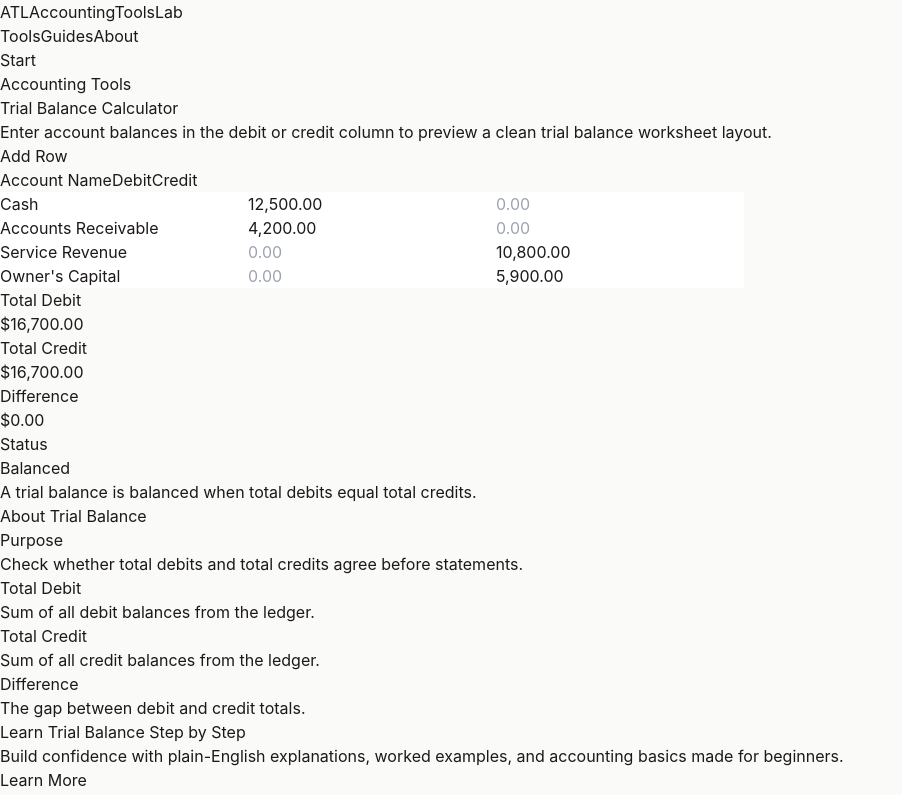
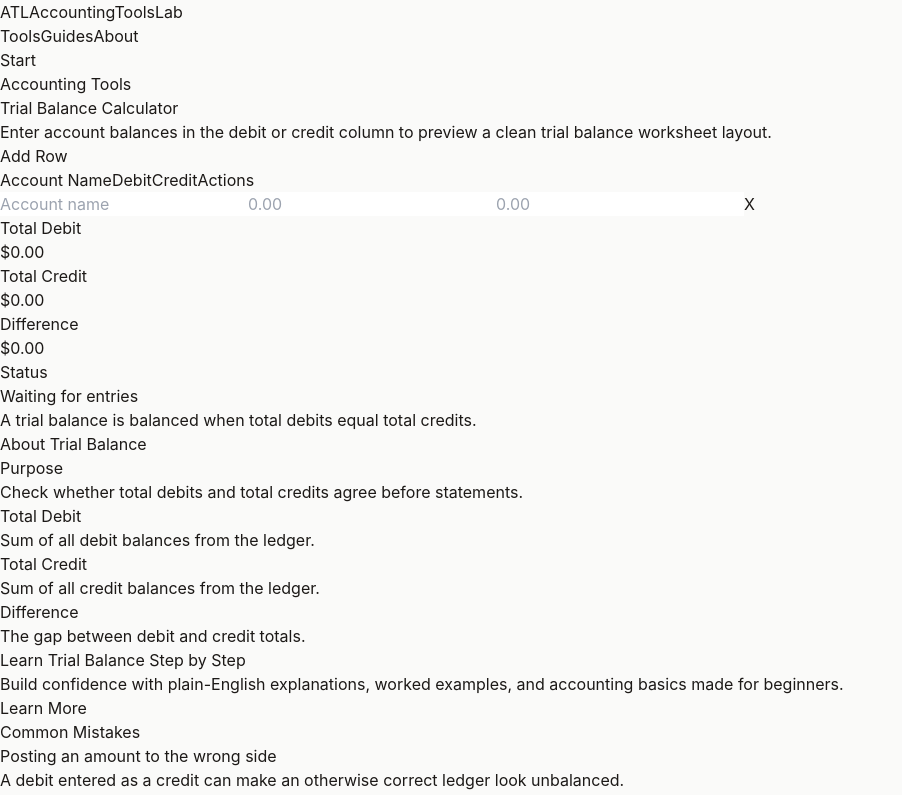
Before and after one commit to LOWJQ/AccountingToolsLab, a Next.js app: page /tools/trial-balance-calculator in a window 1280 px wide. Shown: the top 795 px of the page, without its empty margins (0-902 px from the left). Built offline with nearby package versions, Linux system fonts and the light colour scheme.

Commit message:
Improve trial balance empty state

```diff
--- a/components/calculators/TrialBalanceCalculator.tsx
+++ b/components/calculators/TrialBalanceCalculator.tsx
@@ -1,8 +1,18 @@
-const trialBalanceRows = [
-  { accountName: "Cash", debit: "12,500.00", credit: "" },
-  { accountName: "Accounts Receivable", debit: "4,200.00", credit: "" },
-  { accountName: "Service Revenue", debit: "", credit: "10,800.00" },
-  { accountName: "Owner's Capital", debit: "", credit: "5,900.00" }
+"use client";
+
+import { useMemo, useState } from "react";
+import { calculateTrialBalance } from "@/lib/calculators/trial-balance";
+import type { TrialBalanceRow } from "@/lib/calculators/trial-balance";
+
+type EditableTrialBalanceRow = {
+  id: string;
+  accountName: string;
+  debit: string;
+  credit: string;
+};
+
+const initialRows: EditableTrialBalanceRow[] = [
+  { id: "row-1", accountName: "", debit: "", credit: "" }
 ];
 
 const facts = [
@@ -47,6 +57,22 @@ const mistakes = [
   }
 ];
 
+function parseAmount(value: string): number {
+  if (value.trim() === "") {
+    return 0;
+  }
+
+  const amount = Number(value);
+  return Number.isFinite(amount) && amount >= 0 ? amount : 0;
+}
+
+function formatMoney(value: number): string {
+  return new Intl.NumberFormat("en", {
+    style: "currency",
+    currency: "USD"
+  }).format(value);
+}
+
 function SummaryCard({
   label,
   value,
@@ -71,7 +97,114 @@ function SummaryCard({
   );
 }
 
+function getStatus({
+  totalDebit,
+  totalCredit,
+  isBalanced
+}: {
+  totalDebit: number;
+  totalCredit: number;
+  isBalanced: boolean;
+}) {
+  if (totalDebit === 0 && totalCredit === 0) {
+    return {
+      label: "Waiting for entries",
+      cardClass: "border-stone-200 bg-stone-50",
+      labelClass: "text-stone-600",
+      badgeClass: "bg-white text-stone-600 ring-stone-200"
+    };
+  }
+
+  if (isBalanced) {
+    return {
+      label: "Balanced",
+      cardClass: "border-emerald-100 bg-emerald-50",
+      labelClass: "text-emerald-700",
+      badgeClass: "bg-white text-emerald-700 ring-emerald-100"
+    };
+  }
+
+  return {
+    label: "Unbalanced",
+    cardClass: "border-rose-100 bg-rose-50",
+    labelClass: "text-rose-700",
+    badgeClass: "bg-white text-rose-700 ring-rose-100"
+  };
+}
+
 export function TrialBalanceCalculator() {
+  const [rows, setRows] = useState<EditableTrialBalanceRow[]>(initialRows);
+
+  const calculationRows = useMemo<TrialBalanceRow[]>(
+    () =>
+      rows.map((row) => ({
+        id: row.id,
+        accountName: row.accountName,
+        debit: parseAmount(row.debit),
+        credit: parseAmount(row.credit)
+      })),
+    [rows]
+  );
+
+  const result = useMemo(() => calculateTrialBalance(calculationRows), [calculationRows]);
+  const status = getStatus(result);
+
+  function updateRow(
+    id: string,
+    field: keyof Omit<EditableTrialBalanceRow, "id">,
+    value: string
+  ) {
+    if ((field === "debit" || field === "credit") && value.includes("-")) {
+      return;
+    }
+
+    setRows((currentRows) =>
+      currentRows.map((row) => {
+        if (row.id !== id) {
+          return row;
+        }
+
+        if (field === "debit") {
+          return {
+            ...row,
+            debit: value,
+            credit: value === "" ? row.credit : ""
+          };
+        }
+
+        if (field === "credit") {
+          return {
+            ...row,
+            credit: value,
+            debit: value === "" ? row.debit : ""
+          };
+        }
+
+        return {
+          ...row,
+          accountName: value
+        };
+      })
+    );
+  }
+
+  function addRow() {
+    const id = `row-${Date.now()}`;
+    setRows((currentRows) => [
+      ...currentRows,
+      {
+        id,
+        accountName: "",
+        debit: "",
+        credit: ""
+      }
+    ]);
+  }
+
+  function removeRow(id: string) {
+    setRows((currentRows) => currentRows.filter((row) => row.id !== id));
+  }
+
   return (
     <div className="flex flex-col gap-8">
       <section className="rounded-[2rem] border border-stone-200 bg-white p-5 shadow-[0_18px_60px_rgba(15,23,42,0.06)] sm:p-8 lg:p-10">
@@ -88,60 +221,93 @@ export function TrialBalanceCalculator() {
           <button
             type="button"
             className="inline-flex h-11 items-center justify-center rounded-full bg-slate-700 px-5 text-sm font-semibold text-white shadow-sm transition hover:bg-slate-800"
+            onClick={addRow}
           >
             Add Row
           </button>
         </div>
 
         <div className="mt-8 overflow-x-auto">
-          <div className="min-w-[720px]">
-            <div className="grid grid-cols-[1.4fr_1fr_1fr] gap-3 px-1 pb-3 text-xs font-semibold uppercase tracking-wide text-stone-500">
+          <div className="min-w-[780px]">
+            <div className="grid grid-cols-[1.4fr_1fr_1fr_3rem] gap-3 px-1 pb-3 text-xs font-semibold uppercase tracking-wide text-stone-500">
               <span>Account Name</span>
               <span>Debit</span>
               <span>Credit</span>
+              <span className="sr-only">Actions</span>
             </div>
             <div className="flex flex-col gap-3">
-              {trialBalanceRows.map((row) => (
+              {rows.map((row, index) => {
+                const hasDebit = parseAmount(row.debit) > 0;
+                const hasCredit = parseAmount(row.credit) > 0;
+
+                return (
                   <div
-                  className="grid grid-cols-[1.4fr_1fr_1fr] gap-3"
-                  key={row.accountName}
+                    className="grid grid-cols-[1.4fr_1fr_1fr_3rem] gap-3"
+                    key={row.id}
                   >
                     <input
-                    aria-label={`${row.accountName} account name`}
-                    className="h-12 rounded-2xl border border-stone-200 bg-stone-50 px-4 text-sm text-stone-800 outline-none"
-                    defaultValue={row.accountName}
-                    readOnly
+                      aria-label={`Row ${index + 1} account name`}
+                      className="h-12 rounded-2xl border border-stone-200 bg-stone-50 px-4 text-sm text-stone-800 outline-none transition focus:border-slate-300 focus:bg-white focus:ring-4 focus:ring-slate-100"
+                      onChange={(event) => updateRow(row.id, "accountName", event.target.value)}
+                      placeholder="Account name"
+                      value={row.accountName}
                     />
                     <input
-                    aria-label={`${row.accountName} debit amount`}
-                    className="h-12 rounded-2xl border border-stone-200 bg-stone-50 px-4 text-right text-sm font-medium text-stone-800 outline-none"
-                    defaultValue={row.debit}
+                      aria-label={`Row ${index + 1} debit amount`}
+                      className="h-12 rounded-2xl border border-stone-200 bg-stone-50 px-4 text-right text-sm font-medium text-stone-800 outline-none transition placeholder:text-stone-400 disabled:cursor-not-allowed disabled:bg-stone-100 disabled:text-stone-400 focus:border-slate-300 focus:bg-white focus:ring-4 focus:ring-slate-100"
+                      disabled={hasCredit}
+                      inputMode="decimal"
+                      min="0"
+                      onChange={(event) => updateRow(row.id, "debit", event.target.value)}
                       placeholder="0.00"
-                    readOnly
+                      step="0.01"
+                      type="number"
+                      value={row.debit}
                     />
                     <input
-                    aria-label={`${row.accountName} credit amount`}
-                    className="h-12 rounded-2xl border border-stone-200 bg-stone-50 px-4 text-right text-sm font-medium text-stone-800 outline-none"
-                    defaultValue={row.credit}
+                      aria-label={`Row ${index + 1} credit amount`}
+                      className="h-12 rounded-2xl border border-stone-200 bg-stone-50 px-4 text-right text-sm font-medium text-stone-800 outline-none transition placeholder:text-stone-400 disabled:cursor-not-allowed disabled:bg-stone-100 disabled:text-stone-400 focus:border-slate-300 focus:bg-white focus:ring-4 focus:ring-slate-100"
+                      disabled={hasDebit}
+                      inputMode="decimal"
+                      min="0"
+                      onChange={(event) => updateRow(row.id, "credit", event.target.value)}
                       placeholder="0.00"
-                    readOnly
+                      step="0.01"
+                      type="number"
+                      value={row.credit}
                     />
+                    <button
+                      aria-label={`Remove row ${index + 1}`}
+                      className="flex h-12 items-center justify-center rounded-2xl border border-stone-200 text-sm font-semibold text-stone-400 transition hover:border-rose-200 hover:bg-rose-50 hover:text-rose-600 disabled:cursor-not-allowed disabled:opacity-40"
+                      disabled={rows.length === 1}
+                      onClick={() => removeRow(row.id)}
+                      type="button"
+                    >
+                      X
+                    </button>
                   </div>
-              ))}
+                );
+              })}
             </div>
           </div>
         </div>
 
         <div className="mt-8 grid gap-3 sm:grid-cols-2 lg:grid-cols-4">
-          <SummaryCard label="Total Debit" value="$16,700.00" />
-          <SummaryCard label="Total Credit" value="$16,700.00" />
-          <SummaryCard label="Difference" value="$0.00" />
-          <div className="rounded-2xl border border-emerald-100 bg-emerald-50 px-4 py-4 shadow-sm">
-            <p className="text-xs font-medium uppercase tracking-wide text-emerald-700">
+          <SummaryCard label="Total Debit" value={formatMoney(result.totalDebit)} />
+          <SummaryCard label="Total Credit" value={formatMoney(result.totalCredit)} />
+          <SummaryCard
+            label="Difference"
+            tone={result.difference > 0 ? "error" : "neutral"}
+            value={formatMoney(result.difference)}
+          />
+          <div className={`rounded-2xl border px-4 py-4 shadow-sm ${status.cardClass}`}>
+            <p className={`text-xs font-medium uppercase tracking-wide ${status.labelClass}`}>
               Status
             </p>
-            <div className="mt-2 inline-flex rounded-full bg-white px-3 py-1 text-sm font-semibold text-emerald-700 ring-1 ring-emerald-100">
-              Balanced
+            <div
+              className={`mt-2 inline-flex rounded-full px-3 py-1 text-sm font-semibold ring-1 ${status.badgeClass}`}
+            >
+              {status.label}
             </div>
           </div>
         </div>
@@ -157,14 +323,14 @@ export function TrialBalanceCalculator() {
             <h2 className="text-xl font-semibold tracking-tight text-stone-950">
               About Trial Balance
             </h2>
-            <div className="mt-5 divide-y divide-stone-100">
+            <dl className="mt-5 divide-y divide-stone-100">
               {facts.map((fact) => (
                 <div className="grid gap-2 py-4 sm:grid-cols-[9rem_1fr]" key={fact.label}>
                   <dt className="text-sm font-semibold text-stone-800">{fact.label}</dt>
                   <dd className="text-sm leading-6 text-stone-600">{fact.value}</dd>
                 </div>
               ))}
-            </div>
+            </dl>
           </article>
 
           <article className="overflow-hidden rounded-[1.75rem] border border-stone-200 bg-white shadow-sm">
--- a/lib/calculators/trial-balance.ts
+++ b/lib/calculators/trial-balance.ts
@@ -1,4 +1,5 @@
 export type TrialBalanceRow = {
+  id: string;
   accountName: string;
   debit: number;
   credit: number;
@@ -11,7 +12,23 @@ export type TrialBalanceResult = {
   isBalanced: boolean;
 };
 
+const BALANCE_TOLERANCE = 0.000001;
+
+function roundAmount(value: number): number {
+  return Math.round((value + Number.EPSILON) * 100) / 100;
+}
+
 export function calculateTrialBalance(rows: TrialBalanceRow[]): TrialBalanceResult {
+  rows.forEach((row) => {
+    if (row.debit < 0 || row.credit < 0) {
+      throw new RangeError("Debit and credit amounts must be non-negative.");
+    }
+
+    if (row.debit > 0 && row.credit > 0) {
+      throw new Error("A row cannot have both debit and credit amounts.");
+    }
+  });
+
   const totals = rows.reduce(
     (accumulator, row) => ({
       totalDebit: accumulator.totalDebit + row.debit,
@@ -23,12 +40,14 @@ export function calculateTrialBalance(rows: TrialBalanceRow[]): TrialBalanceResu
     }
   );
 
-  const difference = Math.abs(totals.totalDebit - totals.totalCredit);
+  const rawDifference = Math.abs(totals.totalDebit - totals.totalCredit);
+  const isBalanced = rawDifference <= BALANCE_TOLERANCE;
+  const difference = isBalanced ? 0 : roundAmount(rawDifference);
 
   return {
-    totalDebit: totals.totalDebit,
-    totalCredit: totals.totalCredit,
+    totalDebit: roundAmount(totals.totalDebit),
+    totalCredit: roundAmount(totals.totalCredit),
     difference,
-    isBalanced: difference === 0
+    isBalanced
   };
 }
```
Also changed, not shown: 1 other file (tests, documents, lock files or other folders). Lines whose indentation alone changed are shown as unchanged.
